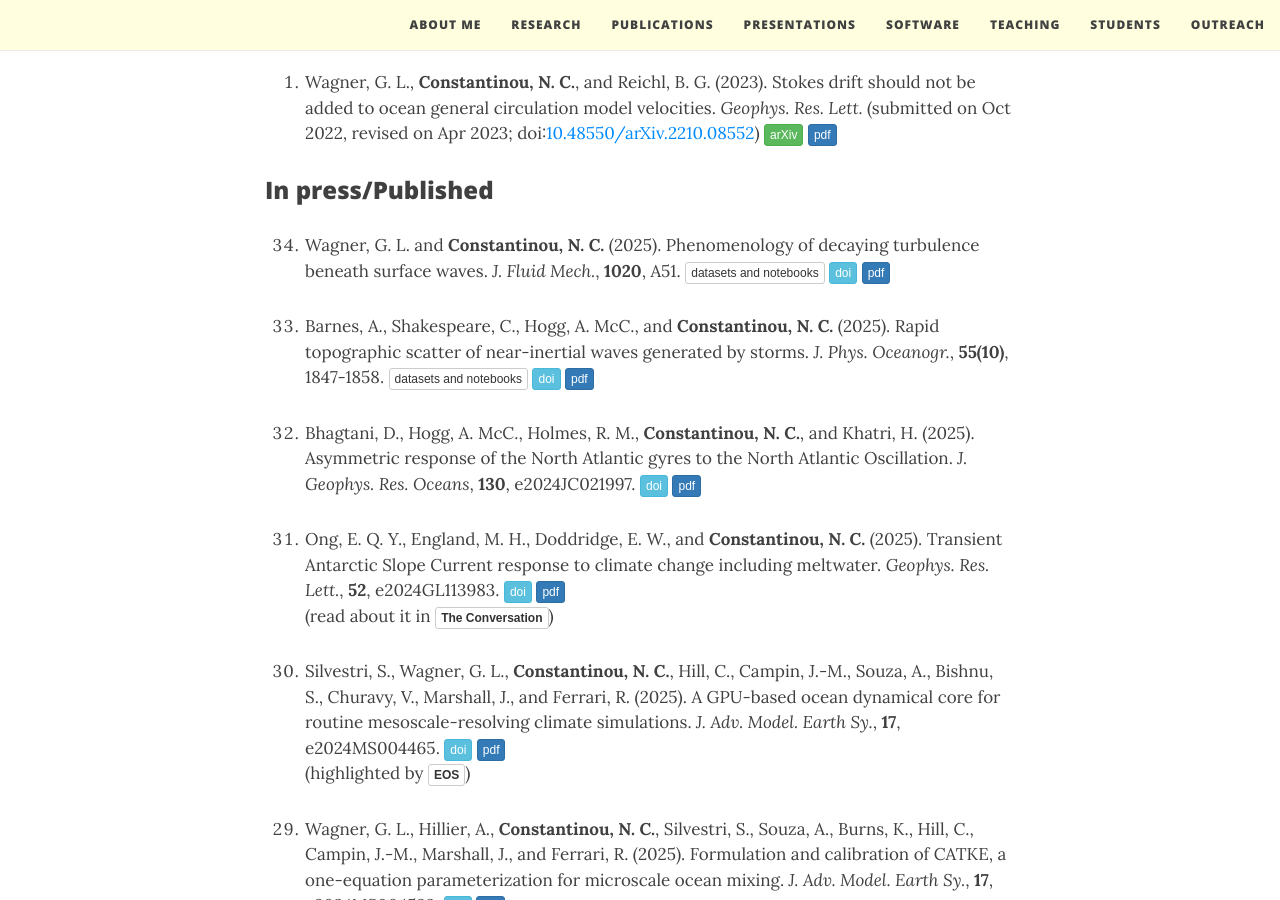
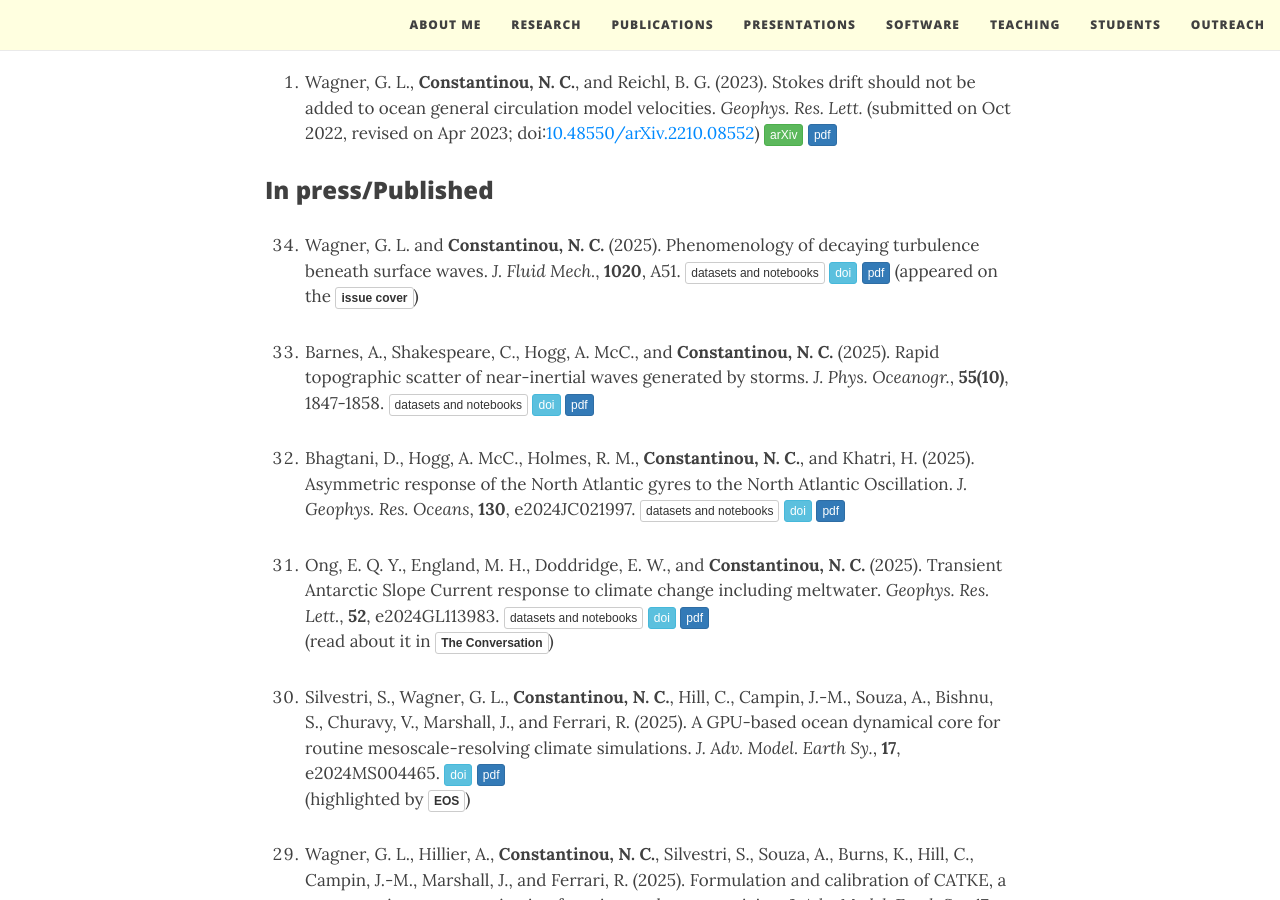
Before and after one commit to navidcy/navidcy.github.io, a Jekyll site: the page built from publications.md, in a window 1280 px wide and 900 px high, scrolled down 762 px. Built offline with Jekyll 4.4.1, drawn with Linux system fonts in a browser that asks for light colours; nearby versions of some CDN libraries; comment, search, counter and statistics services are not loaded.

Commit message:
add JFM cover + some repos

```diff
--- a/publications.md
+++ b/publications.md
@@ -28,15 +28,15 @@ title: Publications
 ### In press/Published
 
 0. Wagner, G. L. and **Constantinou, N. C.** (2025). Phenomenology of decaying turbulence beneath surface waves. _J. Fluid Mech._, **1020**, A51. [<span class="btn btn-default btn-xs{{end}}" style="font-family:sans-serif;">datasets and notebooks</span>][betaplane-surface-waves-repo] [<span class="btn btn-info btn-xs{{end}}" style="font-family:sans-serif;">doi</span>][betaplane-surface-waves-doi]{:target="_blank"} [<span class="btn btn-primary btn-xs{{end}}" style="font-family:sans-serif;">pdf</span>][betaplane-surface-waves] <span align="right" class='altmetric-embed' data-badge-type="2" data-condensed="true" data-hide-less-than="2" data-doi="10.1017/jfm.2025.10649"></span>
+(appeared on the [<span class="btn btn-default btn-xs{{end}}" style="font-family:sans-serif;"><b>issue cover</b></span>][betaplane-surface-waves-cover]{:target="_blank"})
 
 
 0. Barnes, A., Shakespeare, C., Hogg, A. McC., and **Constantinou, N. C.** (2025). Rapid topographic scatter of near-inertial waves generated by storms. _J. Phys. Oceanogr._, **55(10)**, 1847-1858. [<span class="btn btn-default btn-xs{{end}}" style="font-family:sans-serif;">datasets and notebooks</span>][topographic-NIWs-repo]{:target="_blank"} [<span class="btn btn-info btn-xs{{end}}" style="font-family:sans-serif;">doi</span>][topographic-NIWs-doi]{:target="_blank"} [<span class="btn btn-primary btn-xs{{end}}" style="font-family:sans-serif;">pdf</span>][topographic-NIWs] <span align="right" class='altmetric-embed' data-badge-type="2" data-condensed="true" data-hide-less-than="2" data-doi="10.1175/JPO-D-24-0240.1"></span><br/>
 
 
-0. Bhagtani, D., Hogg, A. McC., Holmes, R. M., **Constantinou, N. C.**, and Khatri, H. (2025). Asymmetric response of the North Atlantic gyres to the North Atlantic Oscillation. _J. Geophys. Res. Oceans_, **130**, e2024JC021997. [<span class="btn btn-info btn-xs{{end}}" style="font-family:sans-serif;">doi</span>][gyres-NAO-doi]{:target="_blank"} [<span class="btn btn-primary btn-xs{{end}}" style="font-family:sans-serif;">pdf</span>][gyres-NAO] <span align="right" class='altmetric-embed' data-badge-type="2" data-condensed="true" data-hide-less-than="2" data-doi="10.1029/2024JC021997"></span><br/>
+0. Bhagtani, D., Hogg, A. McC., Holmes, R. M., **Constantinou, N. C.**, and Khatri, H. (2025). Asymmetric response of the North Atlantic gyres to the North Atlantic Oscillation. _J. Geophys. Res. Oceans_, **130**, e2024JC021997. [<span class="btn btn-default btn-xs{{end}}" style="font-family:sans-serif;">datasets and notebooks</span>][gyres-NAO-repo] [<span class="btn btn-info btn-xs{{end}}" style="font-family:sans-serif;">doi</span>][gyres-NAO-doi]{:target="_blank"} [<span class="btn btn-primary btn-xs{{end}}" style="font-family:sans-serif;">pdf</span>][gyres-NAO] <span align="right" class='altmetric-embed' data-badge-type="2" data-condensed="true" data-hide-less-than="2" data-doi="10.1029/2024JC021997"></span><br/>
 
-
-0. Ong, E. Q. Y., England, M. H., Doddridge, E. W., and **Constantinou, N. C.** (2025). Transient Antarctic Slope Current response to climate change including meltwater. _Geophys. Res. Lett._, **52**, e2024GL113983. [<span class="btn btn-info btn-xs{{end}}" style="font-family:sans-serif;">doi</span>][asc-meltwater-doi]{:target="_blank"} [<span class="btn btn-primary btn-xs{{end}}" style="font-family:sans-serif;">pdf</span>][asc-meltwater] <span align="right" class='altmetric-embed' data-badge-type="2" data-condensed="true" data-hide-less-than="2" data-doi="10.1029/2024GL113983"></span><br/>
+0. Ong, E. Q. Y., England, M. H., Doddridge, E. W., and **Constantinou, N. C.** (2025). Transient Antarctic Slope Current response to climate change including meltwater. _Geophys. Res. Lett._, **52**, e2024GL113983. [<span class="btn btn-default btn-xs{{end}}" style="font-family:sans-serif;">datasets and notebooks</span>][asc-meltwater-repo] [<span class="btn btn-info btn-xs{{end}}" style="font-family:sans-serif;">doi</span>][asc-meltwater-doi]{:target="_blank"} [<span class="btn btn-primary btn-xs{{end}}" style="font-family:sans-serif;">pdf</span>][asc-meltwater] <span align="right" class='altmetric-embed' data-badge-type="2" data-condensed="true" data-hide-less-than="2" data-doi="10.1029/2024GL113983"></span><br/>
 (read about it in [<span class="btn btn-default btn-xs{{end}}" style="font-family:sans-serif;"><b>The Conversation</b></span>][theconversation-asc-meltwater]{:target="_blank"})
 
 
@@ -358,3 +360,4 @@ Selection of press coverage: [<span class="btn btn-default btn-xs{{end}}" style=
 [EddySat-BtBc-clexbrief]: https://climateextremes.org.au/research-brief-features-on-ocean-floor-play-major-role-in-the-strength-of-acc/
 [clex-site]: https://climateextremes.org.au/
 [mesoscale-gpu-dycore-eos]: https://eos.org/editor-highlights/a-leap-toward-next-generation-ocean-models
+[betaplane-surface-waves-cover]: https://static.cambridge.org/covers/FLM_0_1020_0/cover.jpg?send-default-cover=false&send-full-size-image=true
```
Also changed, not shown: other parts of publications.md (+2 -0 lines).
